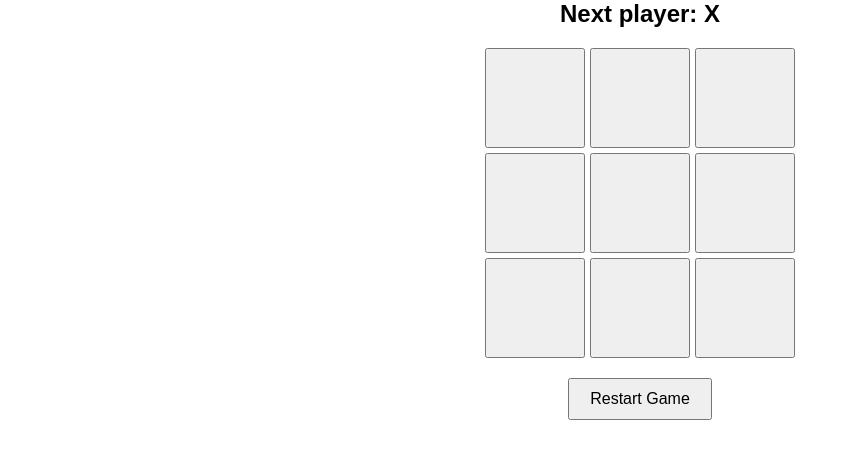
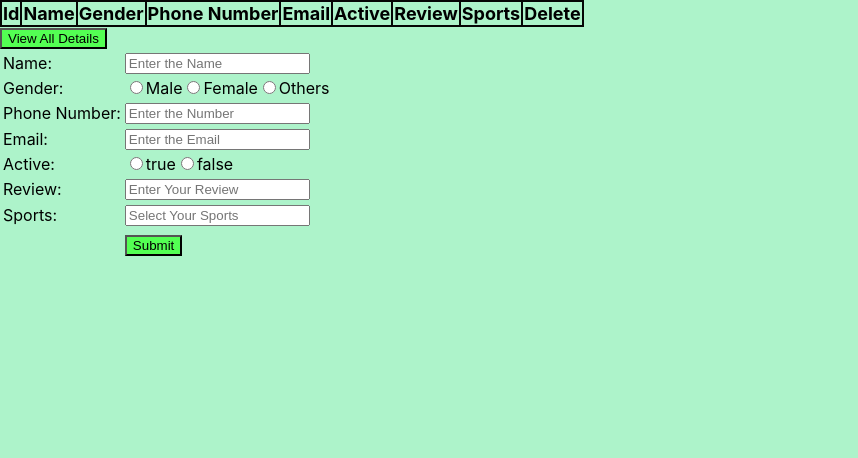
Before and after one commit to Tamilselvan1438/react, a React (Create React App) app in the folder myfirstreactapp/: page / in a window 1280 px wide. Shown: the top 458 px of the page, without its empty margins (0-858 px from the left). Built offline with nearby package versions, Linux system fonts and the light colour scheme.

Commit message:
formAndtable

```diff
--- a/myfirstreactapp/src/App.js
+++ b/myfirstreactapp/src/App.js
@@ -1,4 +1,4 @@
-import logo from './logo.svg';
+import logo from "./logo.svg";
 import React from "react";
 import Button from "./button/button.tsx";
 import Counter from "./counter/count.jsx";
@@ -8,7 +8,8 @@ import Accordion from "./accordion/accordion.js";
 import DropDown from "./dropdown/dropdown.js";
 import DropdownSearch from "./dropdown/dropdownSearch.js";
 import Todolist from "./todolist/todolist.js";
-import TicTacToe from "./tictactoe/tictactoe.jsx"
+import TicTacToe from "./tictactoe/tictactoe.jsx";
+import FormAndTable from "./formandtable/formandtable.jsx";
 
 function App() {
   return (
@@ -20,7 +21,8 @@ function App() {
       {/* <DropDown /> */}
       {/* <DropdownSearch /> */}
       {/* <Todolist /> */}
-      <TicTacToe />
+      {/* <TicTacToe /> */}
+      <FormAndTable />
     </>
   );
 }
--- /dev/null
+++ b/myfirstreactapp/src/formandtable/formandtable.css
@@ -0,0 +1,18 @@
+.table-border {
+  border-collapse: collapse;
+  padding: 1px;
+  border: 2px solid #050505;
+  font-size: 18px;
+}
+
+body {
+  background-color: rgba(33, 223, 112, 0.37);
+}
+
+.delete {
+  background-color: rgb(83, 255, 83);
+}
+
+.text {
+  text-align: right;
+}
--- /dev/null
+++ b/myfirstreactapp/src/formandtable/formandtable.jsx
@@ -0,0 +1,311 @@
+import React, { useState } from "react";
+import "./formandtable.css";
+
+const data = {
+  Name: "",
+  Gender: "",
+  "Phone Number": "",
+  Email: "",
+  Active: "",
+  Review: "",
+  Sports: [],
+};
+
+const sportsData = [
+  "Boxing",
+  "Cricket",
+  "Tennis",
+  "Baseball",
+  "Golf",
+  "Badminton",
+  "Basketball",
+];
+
+function FormAndTable() {
+  const [inputValue, setInputValue] = useState([]);
+  const [formData, setFormData] = useState(data);
+  const [selected, setSelected] = useState(false);
+  const [clickValue, setClickValue] = useState([]);
+  const [viewItem, setViewItem] = useState([]);
+
+  const handleInputChange = (e) => {
+    const { name, value } = e.target;
+    setFormData({
+      ...formData,
+      [name]: value,
+    });
+  };
+
+  const handleDelete = (id) => {
+    setInputValue(inputValue.filter((item) => item.Email !== id));
+    setViewItem(inputValue.Email);
+  };
+
+  // const handleViewDelete = () => {
+  //   setViewItem([]);
+  // };
+
+  const handleSubmit = () => {
+    setInputValue([...inputValue, { ...formData, Sports: clickValue }]);
+    setFormData(data);
+    setClickValue([]);
+    setSelected(false);
+  };
+
+  const handleView = () => {
+    if (viewItem == inputValue.Email) {
+      return setViewItem(inputValue);
+    }
+    setViewItem(inputValue.Email);
+  };
+
+  const handleShowSportsName = () => {
+    setSelected(!selected);
+  };
+
+  const handleCheckbox = (name) => {
+    setClickValue((prevChecked) =>
+      prevChecked.includes(name)
+        ? prevChecked.filter((itemName) => itemName !== name)
+        : [...prevChecked, name]
+    );
+  };
+
+  return (
+    <div>
+      <table className="table-border">
+        <thead>
+          <tr>
+            <th className="table-border">Id</th>
+            <th className="table-border">Name</th>
+            <th className="table-border">Gender</th>
+            <th className="table-border">Phone Number</th>
+            <th className="table-border">Email</th>
+            <th className="table-border">Active</th>
+            <th className="table-border">Review</th>
+            <th className="table-border">Sports</th>
+            {/* <th className="table-border">View Details</th> */}
+            <th className="table-border">Delete</th>
+          </tr>
+        </thead>
+        <tbody>
+          {inputValue.map((item, i) => (
+            <tr key={item.Email}>
+              <td className="table-border">{i + 1}</td>
+              <td className="table-border">{item.Name}</td>
+              <td className="table-border">{item.Gender}</td>
+              <td className="table-border">{item["Phone Number"]}</td>
+              <td className="table-border">{item.Email}</td>
+              <td className="table-border">{item.Active}</td>
+              <td className="table-border" contentEditable={true}>
+                {item.Review}
+              </td>
+              <td className="table-border">{item.Sports.join(", ")}</td>
+              {/* <td className="table-border">
+                <button onClick={() => handleView(item)}>View</button>
+              </td> */}
+              <td className="table-border">
+                <button onClick={() => handleDelete(item.Email)} className="delete">Delete</button>
+              </td>
+            </tr>
+          ))}
+        </tbody>
+      </table>
+      <div>
+        <button className="delete" onClick={handleView}>View All Details</button>
+      </div>
+      {viewItem &&
+        viewItem.map((item, i) => (
+          <table key={i} className="table-border">
+            <h3><tr className="table-border">Details for {item.Name}</tr></h3>
+            <tr>
+              <td><strong>Gender:</strong></td> <td className="text">{item.Gender}</td>
+            </tr>
+            <tr>
+              <td><strong>Phone Number:</strong> </td><td className="text">{item["Phone Number"]}</td>
+            </tr>
+            <tr>
+              <td><strong>Email:</strong></td> <td className="text">{item.Email}</td>
+            </tr>
+            <tr>
+              <td><strong>Active:</strong></td> <td className="text">{item.Active}</td>
+            </tr>
+            <tr>
+              <td><strong>Review:</strong></td> <td className="text">{item.Review}</td>
+            </tr>
+            <tr>
+             <td> <strong>Sports:</strong></td> <td className="text">{item.Sports.join(", ")}</td>
+            </tr>
+            {/* <tr>
+            <button onClick={handleViewDelete}>Remove</button>
+          </tr> */}
+          </table>
+        ))}
+      <div>
+        <table>
+          <tbody>
+            <tr>
+              <td>Name:</td>
+              <td>
+                <input
+                  type="text"
+                  name="Name"
+                  value={formData.Name}
+                  onChange={handleInputChange}
+                  placeholder="Enter the Name"
+                  required
+                />
+              </td>
+            </tr>
+            <tr>
+              <td>Gender:</td>
+              <td>
+                <label>
+                  <input
+                    type="radio"
+                    name="Gender"
+                    value="Male"
+                    checked={formData.Gender === "Male"}
+                    onChange={handleInputChange}
+                    required
+                  />
+                  Male
+                </label>
+                <label>
+                  <input
+                    type="radio"
+                    name="Gender"
+                    value="Female"
+                    checked={formData.Gender === "Female"}
+                    onChange={handleInputChange}
+                    required
+                  />
+                  Female
+                </label>
+                <label>
+                  <input
+                    type="radio"
+                    name="Gender"
+                    value="Others"
+                    checked={formData.Gender === "Others"}
+                    onChange={handleInputChange}
+                    required
+                  />
+                  Others
+                </label>
+              </td>
+            </tr>
+            <tr>
+              <td>Phone Number:</td>
+              <td>
+                <input
+                  type="number"
+                  name="Phone Number"
+                  value={formData["Phone Number"]}
+                  onChange={handleInputChange}
+                  placeholder="Enter the Number"
+                  required
+                />
+              </td>
+            </tr>
+            <tr>
+              <td>Email:</td>
+              <td>
+                <input
+                  type="text"
+                  name="Email"
+                  value={formData.Email}
+                  onChange={handleInputChange}
+                  placeholder="Enter the Email"
+                  required
+                />
+              </td>
+            </tr>
+            <tr>
+              <td>Active:</td>
+              <td>
+                <label>
+                  <input
+                    type="radio"
+                    name="Active"
+                    value="true"
+                    checked={formData.Active === "true"}
+                    onChange={handleInputChange}
+                    required
+                  />
+                  true
+                </label>
+                <label>
+                  <input
+                    type="radio"
+                    name="Active"
+                    value="false"
+                    checked={formData.Active === "false"}
+                    onChange={handleInputChange}
+                    required
+                  />
+                  false
+                </label>
+              </td>
+            </tr>
+            <tr>
+              <td>Review:</td>
+              <td>
+                <input
+                  type="text"
+                  name="Review"
+                  value={formData.Review}
+                  onChange={handleInputChange}
+                  placeholder="Enter Your Review"
+                  required
+                />
+              </td>
+            </tr>
+            <tr>
+              <td>Sports:</td>
+              <td>
+                <input
+                  type="text"
+                  name="Sports"
+                  value={clickValue}
+                  onChange={handleInputChange}
+                  onClick={handleShowSportsName}
+                  placeholder="Select Your Sports"
+                  required
+                />
+              </td>
+            </tr>
+            <tr>
+              <td></td>
+              <td>
+                {selected && (
+                  <td>
+                    {sportsData.map((option, i) => (
+                      <div key={i}>
+                        <input
+                          type="checkbox"
+                          checked={clickValue.includes(option)}
+                          onChange={() => handleCheckbox(option)}
+                          required
+                        />
+                        {option}
+                      </div>
+                    ))}
+                  </td>
+                )}
+              </td>
+            </tr>
+            <tr>
+              <td></td>
+              <td>
+                <button className="delete" onClick={handleSubmit}>Submit</button>
+              </td>
+            </tr>
+          </tbody>
+        </table>
+      </div>
+    </div>
+  );
+}
+
+export default FormAndTable;
--- a/myfirstreactapp/src/tictactoe/tictactoe.jsx
+++ b/myfirstreactapp/src/tictactoe/tictactoe.jsx
@@ -39,7 +39,7 @@ function TicTacToe() {
 
   const restartGame = () => {
     setBoard(Array(9).fill(null));
-    setIsXNext(true);
+    setIsXNext(false);
   };
 
   const status = calculateWinner(board)
```
